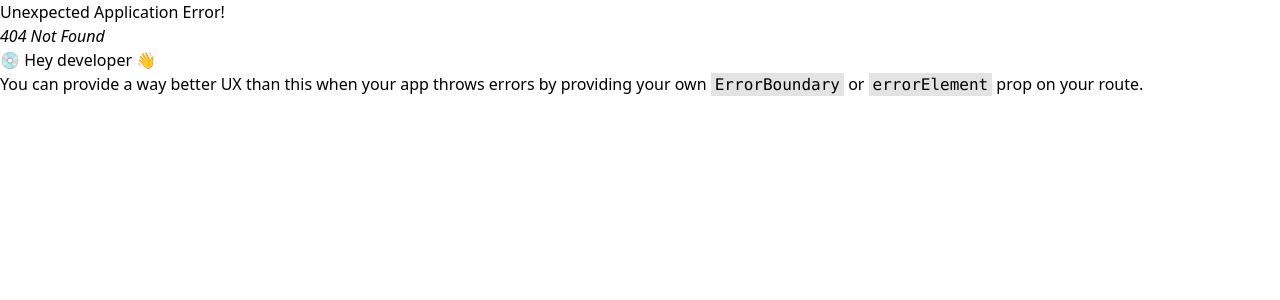
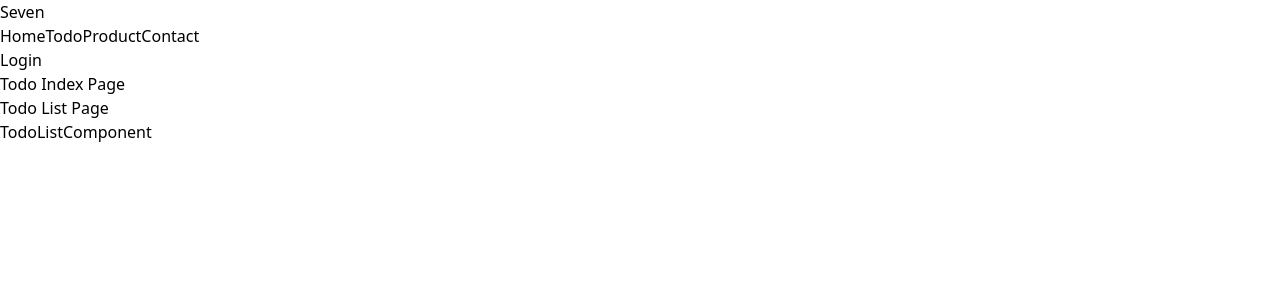
Before and after one commit to backgoon0903/seven2, a React (Vite) app: page /todo/list in a window 1280 px wide. Before the commit this address had no page. Shown: the top 300 px of the page. Built offline with nearby package versions, Linux system fonts and the light colour scheme.

Commit message:
TodoReadPage

```diff
--- a/package.json
+++ b/package.json
@@ -10,6 +10,7 @@
     "preview": "vite preview"
   },
   "dependencies": {
+    "axios": "^1.7.7",
     "react": "^18.3.1",
     "react-dom": "^18.3.1",
     "react-router-dom": "^6.26.2"
--- a/src/components/TodoListComponent.tsx
+++ b/src/components/TodoListComponent.tsx
@@ -1,7 +1,19 @@
+import {useSearchParams} from "react-router-dom";
 
 function TodoListComponent() {
+
+    const[query,setQuery]=useSearchParams()
+    const page : number = Number(query.get("page"))|| 1
+    const size : number = Number(query.get("size"))|| 10
+
+
     return (
-        <div></div>
+
+        <div>
+            <div>
+            TodoListComponent
+            </div>
+        </div>
     );
 }
 
--- a/src/pages/todo/TodoIndexPage.tsx
+++ b/src/pages/todo/TodoIndexPage.tsx
@@ -1,10 +1,20 @@
+import {Outlet} from "react-router-dom";
+import Basiclayout from "../../layout/Basiclayout.tsx";
 
 function TodoIndexPage() {
     return (
-        <div>
-            <div> Todo Index Page </div>
-        </div>
-    );
+        <Basiclayout>
+            <div> Todo Index Page</div>
+
+            <div>
+                <Outlet></Outlet>
+            </div>
+
+        </Basiclayout>
+
+
+)
+    ;
 }
 
 export default TodoIndexPage;
--- a/src/pages/todo/TodoListPage.tsx
+++ b/src/pages/todo/TodoListPage.tsx
@@ -1,13 +1,12 @@
-import {Outlet} from "react-router-dom";
+import TodoListComponent from "../../components/TodoListComponent.tsx";
 
 function TodoListPage() {
     return (
         <>
             <div>Todo List Page</div>
+            <TodoListComponent/>
 
-            <div>
-                <Outlet></Outlet>
-            </div>
+
         </>
     );
 }
--- a/src/routers/mainRouter.tsx
+++ b/src/routers/mainRouter.tsx
@@ -1,11 +1,12 @@
-import {createBrowserRouter} from "react-router-dom";
+import {createBrowserRouter, } from "react-router-dom";
 
 import {lazy, Suspense} from "react";
 import LoadingPage from "../pages/LoadingPage.tsx";
+import todoRouter from "./todoRouter.tsx";
 
 const MainPage = lazy(() => import("../pages/MainPage.tsx"))
 const Contact = lazy(() => import("../pages/Contact.tsx"))
-const TodoIndexPage = lazy(() => import("../pages/todo/TodoIndexPage.tsx"))
+
 
 const Loading = <LoadingPage/>
 
@@ -19,15 +20,9 @@ const mainRouter = createBrowserRouter([
             path: "/contact",
             element: <Suspense fallback={Loading}><Contact/></Suspense>
         },
-        {
-            path: "/todo",
-            element: <Suspense fallback={Loading}><TodoIndexPage/></Suspense>
-        },
 
+        todoRouter
 
-
-]
-
-)
+] )
 
 export default mainRouter
--- /dev/null
+++ b/src/routers/todoRouter.tsx
@@ -0,0 +1,35 @@
+import {lazy, Suspense} from "react";
+import {Navigate} from "react-router-dom";
+import LoadingPage from "../pages/LoadingPage.tsx";
+
+
+const TodoIndexPage = lazy(() => import("../pages/todo/TodoIndexPage.tsx"))
+const TodoList = lazy(() => import("../pages/todo/TodoListPage.tsx"))
+const TodoRead = lazy(() => import("../pages/todo/TodoReadPage.tsx"))
+
+const Loading = <LoadingPage/>
+
+
+const todoRouter = {
+
+    path: "/todo",
+        element: <Suspense fallback={Loading}><TodoIndexPage/></Suspense>,
+    children: [
+    {
+        path: "list",
+        element: <Suspense fallback={Loading}><TodoList/></Suspense>
+    },
+    {
+        path: "",
+        element: <Navigate to='list' replace={true}></Navigate>
+    },
+    {
+        path: "read/:mno",
+        element: <Suspense fallback={Loading}><TodoRead/></Suspense>
+    }
+
+    ]
+
+}
+
+export default todoRouter
```
Also changed, not shown: 1 other file (tests, documents, lock files or other folders).
